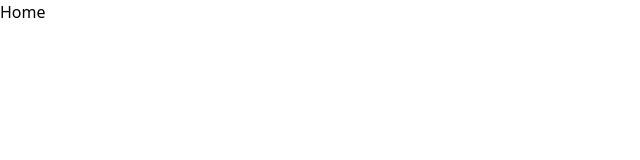
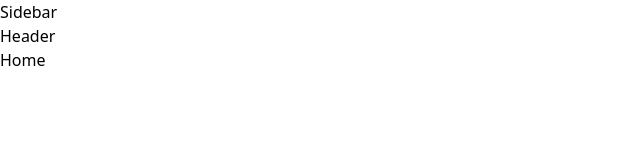
Before and after one commit to 808vita/contacts-with-viz, a React (Create React App) app: page / in a window 1280 px wide. Shown: the top 160 px of the page, without its empty margins (0-640 px from the left). Built offline with nearby package versions, Linux system fonts and the light colour scheme.

Commit message:
layout starter

```diff
--- a/src/App.tsx
+++ b/src/App.tsx
@@ -6,15 +6,18 @@ import Home from "./pages/Home";
 import Contacts from "./pages/Contacts";
 import Dashboard from "./pages/Dashboard";
 import NotFound from "./pages/NotFound";
+import Layout from "./layout/Layout";
 
 function App() {
   return (
+    <Layout>
       <Routes>
         <Route path="/" element={<Home />} />
         <Route path="/contacts" element={<Contacts />} />
         <Route path="/dashboard" element={<Dashboard />} />
         <Route path="*" element={<NotFound />} />
       </Routes>
+    </Layout>
   );
 }
 
--- a/src/layout/Layout.tsx
+++ b/src/layout/Layout.tsx
@@ -1,4 +1,6 @@
 import React from "react";
+import Sidebar from "../components/Sidebar";
+import Header from "../components/Header";
 /**
  *
  * @returns JSX.Element
@@ -7,8 +9,16 @@ import React from "react";
  *
  * to be placed in root level
  */
-const Layout: () => JSX.Element = () => {
-  return <div>Layout</div>;
+const Layout: ({ children }: any) => JSX.Element = ({ children }) => {
+  return (
+    <div>
+      <Sidebar />
+      <div>
+        <Header />
+        {children}
+      </div>
+    </div>
+  );
 };
 
 export default Layout;
```
Lines whose indentation alone changed are shown as unchanged.
